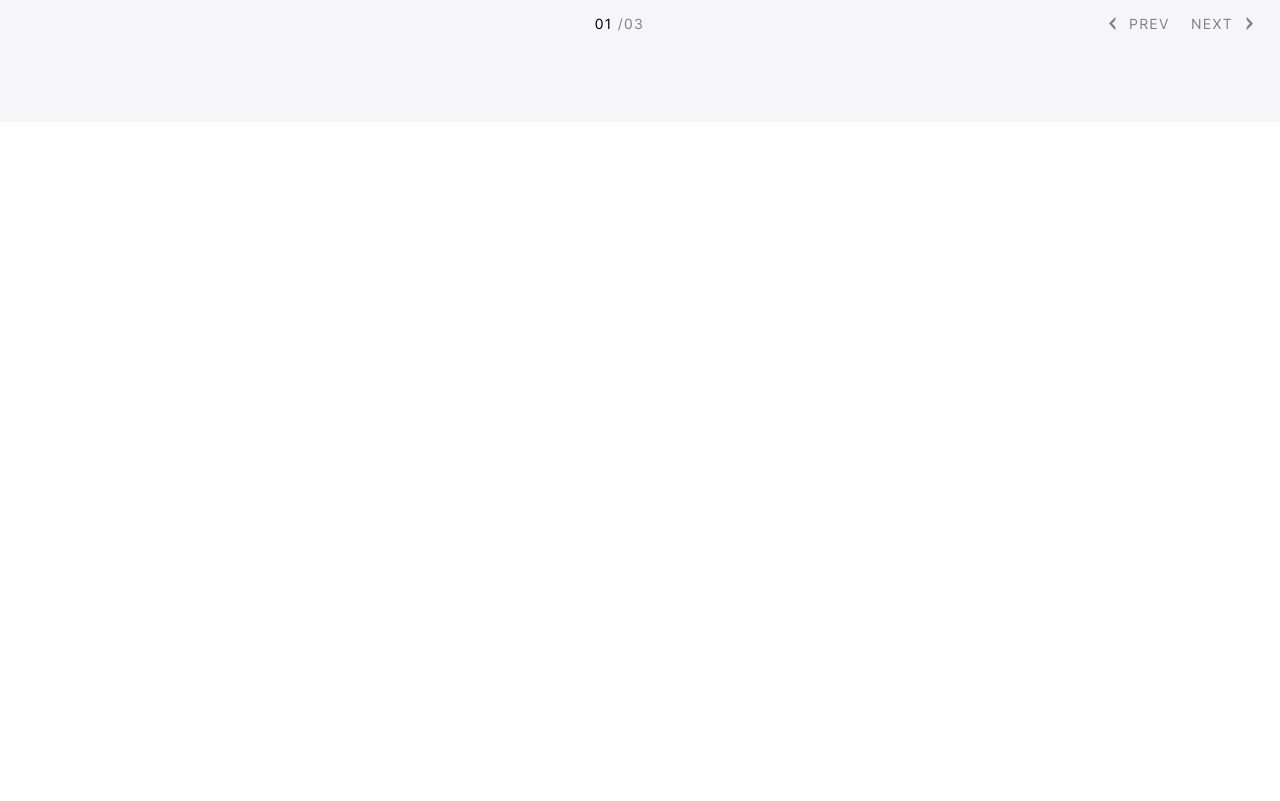
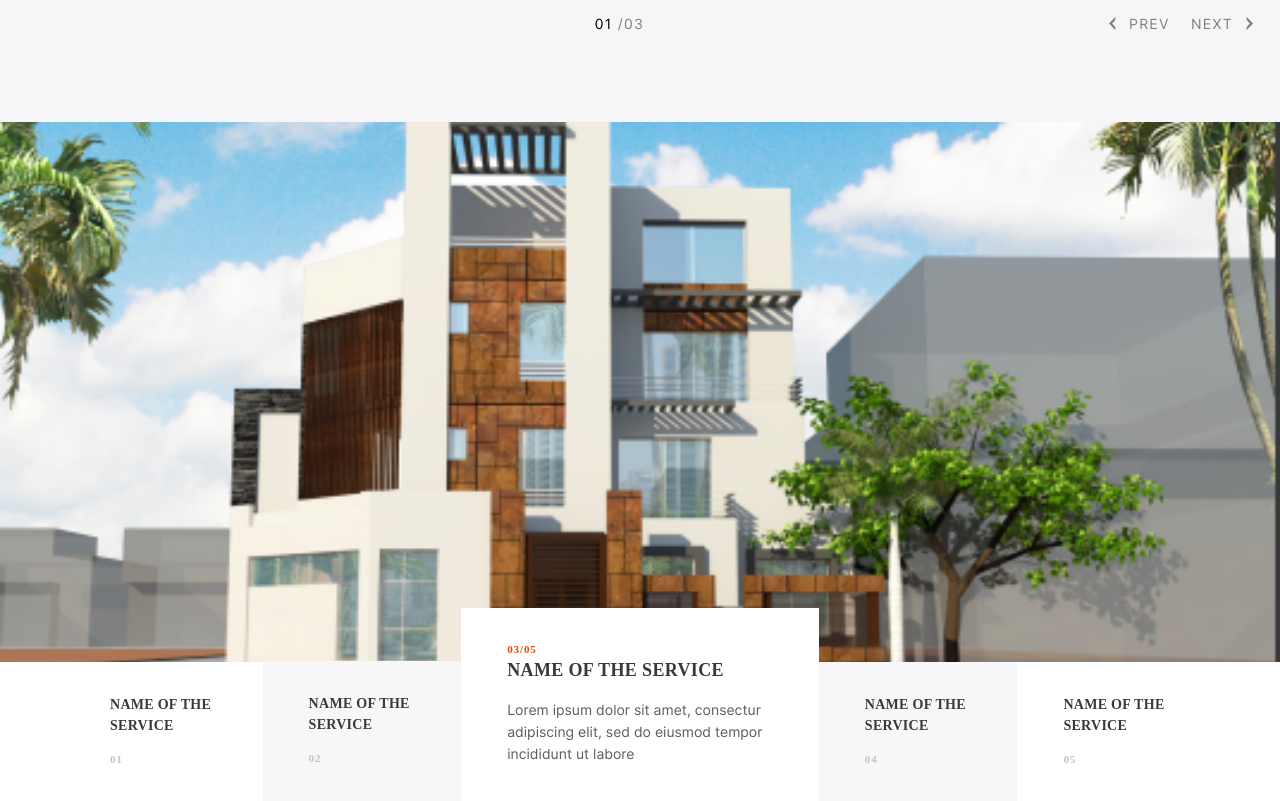
Before and after one commit to pashak1207/Makh-Housing, a React (Create React App) app: page / in a window 1280 px wide. Shown: the part 2776-3577 px from the top of the page. Before the commit the page ends 2898 px from the top, so only its background shows below. Built offline with nearby package versions, Linux system fonts and the light colour scheme; a web font is replaced by a local one.

Commit message:
Fifth Component no mobile

```diff
--- a/src/App.js
+++ b/src/App.js
@@ -5,6 +5,7 @@ import { FirstComponent } from './components/FirstComponent/FirstComponent'
 import { SecondComponent } from "./components/SecondComponent/SecondComponent"
 import { ThirdComponent } from './components/ThirdComponent/ThirdComponent'
 import { FourthComponent } from "./components/FourthComponent/FourthComponent"
+import { FifthComponent } from './components/FifthComponent/FifthComponent'
 
 function App({state, slidersCount}) {
   return (
@@ -14,6 +15,7 @@ function App({state, slidersCount}) {
       <SecondComponent componentData={state.SecondComponentData.itemsData}/>
       <ThirdComponent componentData={state.ThirdComponentData}/>
       <FourthComponent slidersCount={slidersCount} componentData={state.FourthComponentData}/>
+      <FifthComponent/>
     </div>
   )
 }
--- /dev/null
+++ b/src/components/FifthComponent/FifthComponent.css
@@ -0,0 +1,18 @@
+.fifth-component{
+    background: hsl(240, 14%, 97%);
+}
+
+.fifth-component__wrapper{
+    margin: 0 auto;
+    position: relative;
+    max-width: 1440px;
+    height: 680px;
+}
+
+
+.fifth-component img{
+    width: 100%;
+    height: 100%;
+    object-fit: cover;
+    object-position: center;
+}
--- /dev/null
+++ b/src/components/FifthComponent/FifthComponent.jsx
@@ -0,0 +1,73 @@
+import "./FifthComponent.css"
+import { FifthComponentBottom } from "./FifthComponentBottom/FifthComponentBottom"
+import { useState } from "react"
+
+
+export function FifthComponent(){
+    const itemData = [
+        {
+            title: "Name of the service",
+            num: "01",
+            text: "Lorem ipsum dolor sit amet, consectur adipiscing elit, sed do eiusmod tempor incididunt ut labore",
+            isActive: true,
+            image: "house.png"
+        },
+        {
+            title: "Name of the service",
+            num: "02",
+            text: "Lorem ipsum dolor sit amet, consectur adipiscing elit, sed do eiusmod tempor incididunt ut labore",
+            isActive: false,
+            image: "house2.png"
+        },
+        {
+            title: "Name of the service",
+            num: "03",
+            text: "Lorem ipsum dolor sit amet, consectur adipiscing elit, sed do eiusmod tempor incididunt ut labore",
+            isActive: false,
+            image: "house2.png"
+        },
+        {
+            title: "Name of the service",
+            num: "04",
+            text: "Lorem ipsum dolor sit amet, consectur adipiscing elit, sed do eiusmod tempor incididunt ut labore",
+            isActive: false,
+            image: "house.png"
+        },
+        {
+            title: "Name of the service",
+            num: "05",
+            text: "Lorem ipsum dolor sit amet, consectur adipiscing elit, sed do eiusmod tempor incididunt ut labore",
+            isActive: false,
+            image: "house2.png"
+        }
+    ]
+
+    const [active, setActive]  = useState(itemData);
+
+    function isActiveNum(){
+        for(let i = 0; i<active.length; i++){
+            if(active[i].isActive){
+                return i
+            }
+        }
+    }
+
+    setTimeout(() => {
+        onCompClick("0" + ((isActiveNum()+1) < active.length ? isActiveNum()+2 : 1))
+    }, 3000);
+
+
+    function onCompClick(num){
+        const newArr = itemData.map(item => item.num === num ? { ...item, isActive: true } : { ...item, isActive: false })
+        setActive(newArr)
+    }
+
+    return (
+        <div className="fifth-component">
+            <div className="fifth-component__wrapper">
+                <img src={require( "./../../img/FifthComponent/" +  active[(isActiveNum())].image)}  alt="House" />
+                <FifthComponentBottom active={active} onCompClick={onCompClick}/>
+            </div>
+        </div>
+    )
+}
--- /dev/null
+++ b/src/components/FifthComponent/FifthComponentBottom/FifthComponentBottom.css
@@ -0,0 +1,7 @@
+.fifth-component__bottom{
+    display: flex;
+    align-items: flex-end;
+    position: absolute;
+    bottom: 0;
+    left: 0;
+}
--- /dev/null
+++ b/src/components/FifthComponent/FifthComponentBottom/FifthComponentBottom.jsx
@@ -0,0 +1,10 @@
+import { FifthComponentItem } from "./FifthComponentItem/FifthComponentItem"
+import "./FifthComponentBottom.css"
+
+export function FifthComponentBottom({active, onCompClick}){
+    return (
+        <div className="fifth-component__bottom">
+            {active.map(item=><FifthComponentItem key={item.num} length={active.length} onCompClick={()=>onCompClick(item.num)} itemData={item}/>)}
+        </div>
+    )
+}
--- /dev/null
+++ b/src/components/FifthComponent/FifthComponentBottom/FifthComponentItem/FifthComponentItem.css
@@ -0,0 +1,73 @@
+.fifth-component__item{
+    padding: 33px 46px;
+    height: 140px;
+    cursor: pointer;
+    background: #fff;
+    transition: all 0.3s ease 0s;
+    text-align: left;
+    display: flex;
+    flex-direction: column;
+}
+
+.fifth-component__item:first-child{
+    padding-left: 110px;
+}
+
+.fifth-component__item:last-child{
+    padding-right: 110px;
+}
+
+.fifth-component__item:nth-child(even){
+    background: #F7F7F9;
+}
+
+.fifth-component__item h3{
+    font-weight: 600;
+    font-size: 14px;
+    line-height: 148%;
+    letter-spacing: 0.02em;
+    text-transform: uppercase;
+    color: #393939;
+    margin-bottom: 15px;
+}
+
+.fifth-component__item h4{
+    font-weight: 700;
+    font-size: 11px;
+    line-height: 148%;
+    letter-spacing: 0.08em;
+    text-transform: uppercase;
+    color: #C4C4C4;
+}
+
+.fifth-component__item p{
+    display: none;
+}
+
+.fifth-component__item-active{
+    height: 195px;
+    width: 40%;
+}
+
+.fifth-component__item-active h3{
+    font-size: 18px;
+    letter-spacing: 0.02em;
+    color: #393939;
+    order: 2;
+}
+
+.fifth-component__item-active h4{
+    color: #E34600;
+    order: 1;
+}
+
+.fifth-component__item-active p{
+    display: block;
+    font-family: 'Inter';
+    font-weight: 400;
+    font-size: 14px;
+    line-height: 158%;
+    color: #5D5D5D;
+    margin-bottom: 9px;
+    order: 3;
+}
--- /dev/null
+++ b/src/components/FifthComponent/FifthComponentBottom/FifthComponentItem/FifthComponentItem.jsx
@@ -0,0 +1,14 @@
+import "./FifthComponentItem.css"
+
+export function FifthComponentItem({onCompClick, itemData, length}) {
+
+  let itemClass = itemData.isActive ? "fifth-component__item fifth-component__item-active" : "fifth-component__item"
+
+  return (
+    <button onClick={onCompClick} className={itemClass}>
+      <h3>{itemData.title}</h3>
+      <h4>{itemData.num}{(itemData.isActive ? ("/" + (length <10 ? ("0" + length) : length)) : "")}</h4>
+      <p>{itemData.text}</p>
+    </button>
+  );
+}
```
Also changed, not shown: src/img/FifthComponent/house.png (added), src/img/FifthComponent/house2.png (added).
